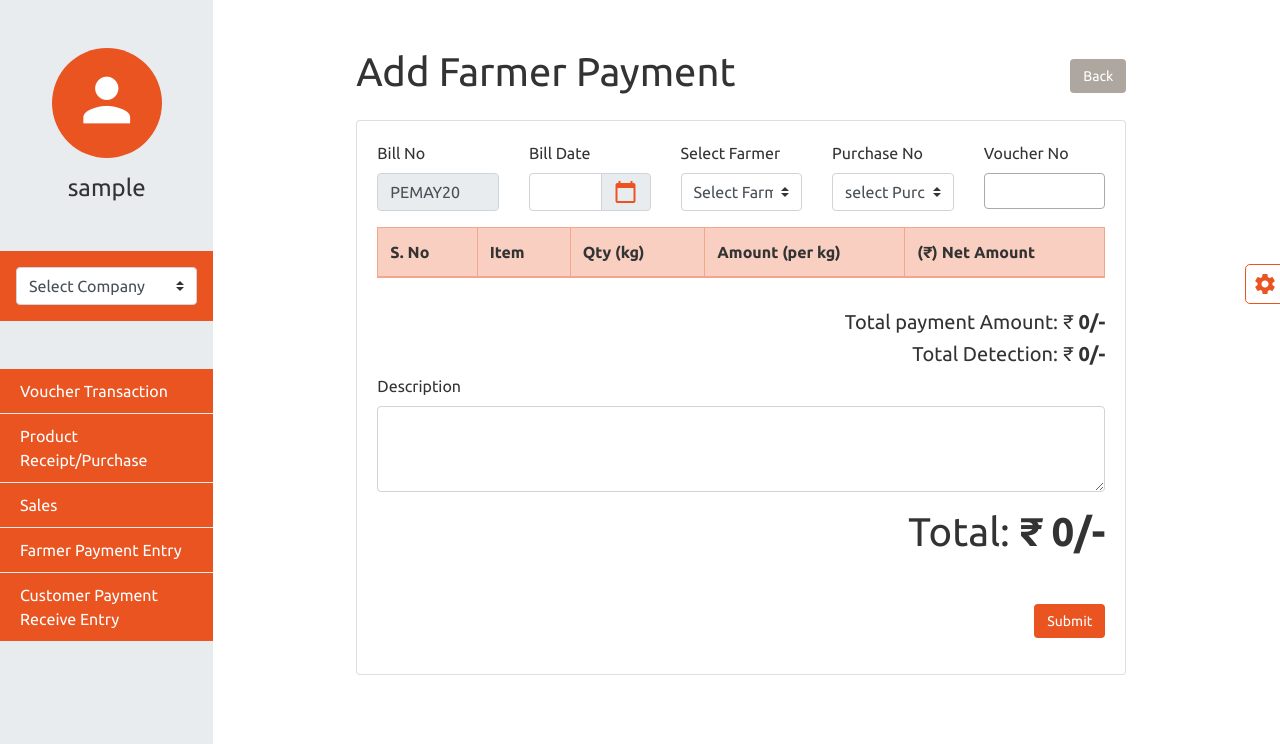
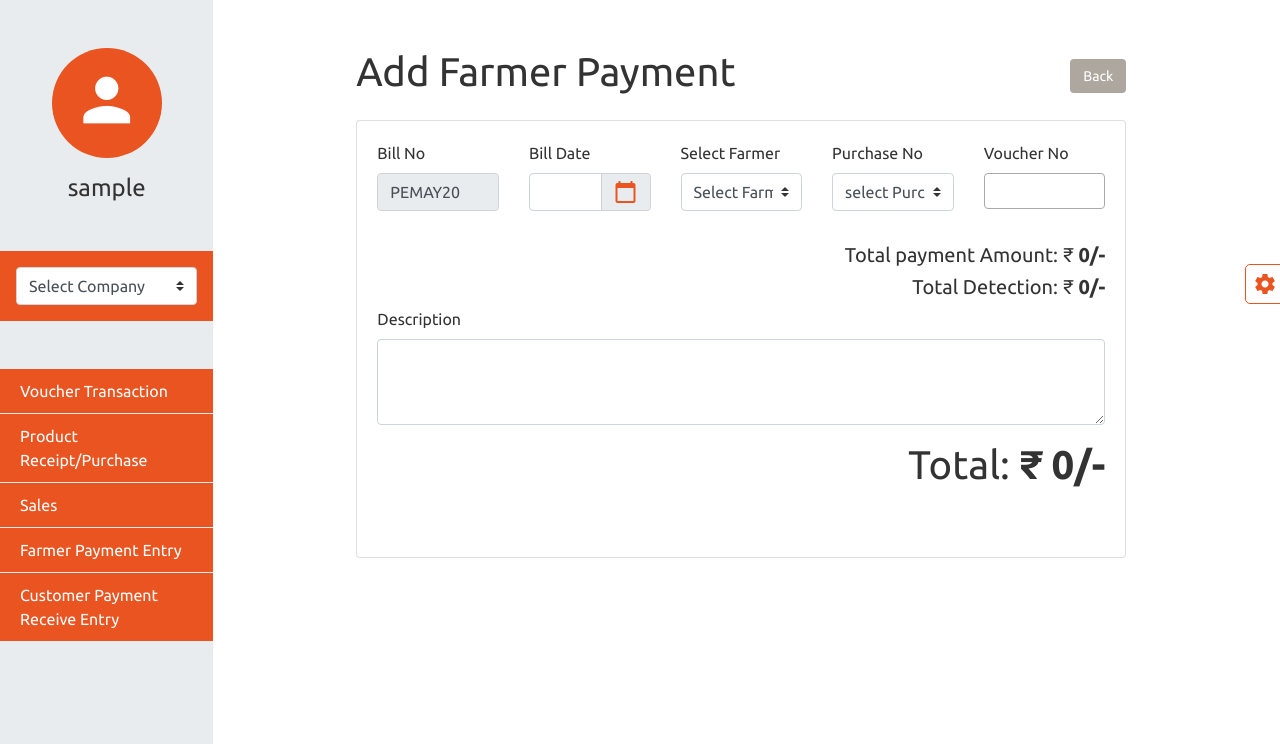
Before and after one commit to exsaro/mango-mandi, a PHP site: page /View/addFarmerPayment.php in a window 1280 px wide. Shown: the part 56-800 px from the top of the page. Run offline with PHP 8.4, Linux system fonts and the light colour scheme; the visitor is signed in with stand-in values (Sample User, id 1); data that the repository does not hold is empty.

Commit message:
Farmer Entry

```diff
--- a/Model/FarmerPayment.php
+++ b/Model/FarmerPayment.php
@@ -35,7 +35,7 @@
         }
 
         public function getOptionData($table,$field,$id){
-            $sql = "SELECT * FROM ".$table." WHERE ".$field."= '".$id."' AND company_id='".$_SESSION['company_id']."'";
+            $sql = "SELECT * FROM ".$table." WHERE ".$field."= '".$id."' AND payment_status = 'B' AND status = 'A' AND company_id='".$_SESSION['company_id']."'";
             $executeQuery = mysqli_query($this->connected,$sql);
             $getData = [];
 
--- a/View/addFarmerPayment.php
+++ b/View/addFarmerPayment.php
@@ -46,7 +46,7 @@
                                     <label for="">Select Farmer</label>
                                     <select name="farmer_id" id="payment_farmer_id" class="custom-select" required>
                                         <option value="">Select Farmer</option>
-                                        <?php foreach($farmerOptionData as $fKey => $fValue) { ?>
+                                        <?php foreach($farmerOptionData as $fKey => $fValue) {  ?>
                                             <option <?php echo ($farmer_id ==  $fValue['farmer_id'])?'selected':''; ?> value="<?php echo $fValue['farmer_id']; ?>"> <?php echo $fValue['farmer_name']." - " ; ?><?php echo $fValue['farmer_code']; ?> </option>
                                         <?php } ?>
                                     </select>
@@ -63,7 +63,7 @@
                             <div class="col">
                                 <div class="form-group">
                                     <label for="">Voucher No</label>
-                                    <select name="voucher_id" id="payment_voucher_id" class="custom-select multi" required multiple="multiple">
+                                    <select name="voucher_id" id="payment_voucher_id" class="custom-select multi"  multiple="multiple">
                                     </select>
                                 </div>
                             </div>
@@ -71,7 +71,7 @@
 
 
                         <div class="inline-table mb-3">
-                        <table class="table table-bordered table-primary">
+                        <table class="table table-bordered table-primary d-none" id="payment_detail">
                             <thead>
                                 <tr>
                                     <th>S. No</th>
@@ -88,12 +88,11 @@
                         <p class="text-right h5">Total payment Amount: ₹ <strong><span id="totalSale">0</span>/-</strong></p>
                         <p class="text-right h5">Total Detection: ₹ <strong><span id="totalDetection">0</span>/-</strong></p>
                         <input type="hidden" id="totalSaleAmt" name="totalSaleAmt" value="0"/>
-
-
+                        <input type="hidden" id="reduceAmt" name="reduceAmt" value="0"/>
 
                         <div class="form-group">
                             <label for="">Description</label>
-                            <textarea class="form-control" id="" rows="3" autocomplete="off" spellcheck="false"></textarea>
+                            <textarea class="form-control" id="" rows="3" autocomplete="off" spellcheck="false" required></textarea>
                         </div>
 
                         <p class="text-right h1 mb-5">
@@ -102,7 +101,7 @@
                         </p>
 
 
-                        <div class="form-group text-right"><button type="submit" name='payment_submit' class="btn btn-primary">Submit</button></div>
+                        <div class="form-group text-right d-none" id="pay_now"><button type="submit" name='payment_submit' class="btn btn-primary">PAY NOW</button></div>
 
                     </div>
 
--- a/js/app.js
+++ b/js/app.js
@@ -447,10 +447,13 @@ $('#payment_farmer_id').change(function(){
                     $.each( data['purchase'] , function( index, item ) {
                         purchaseHtml += '<option value="'+item.purchase_id  +'">'+item.receipt_number+'</option>';
                     });
-                    $("#payment_purchase_id").html(purchaseHtml);
+                }else{
+                    var purchaseHtml = '<option value="">No Data Found</option>';
                 }
+                $("#payment_purchase_id").html(purchaseHtml);
+
                 $("#payment_voucher_id").empty();
-                if(data['voucher'].length > 0){
+                if(data['voucher'].length > 0 && data['purchase'].length > 0){
                     var voucherHtml = '<option value="">Select Voucher</option>';
                     $.each( data['voucher'] , function( index, item ) {
                         voucherHtml += '<option value="'+item.voucher_id  +'">'+item.voucher_no+'</option>';
@@ -470,13 +473,14 @@ $('#payment_farmer_id').change(function(){
                         paymentHtml += '<td>'+(index+1)+'</td>';
                         paymentHtml += '<td>'+item.product_name+'('+item.product_code+')'+'</td>';
                         paymentHtml += '<td>'+item.quantity+'</td>';
-                        paymentHtml += '<input type="hidden" id="quantity_'+index+'" value="'+item.quantity+'" aria-label="">';
+                        paymentHtml += '<input type="hidden" id="quantity_'+index+'" name="farmer_payment['+index+'][quantity]" value="'+item.quantity+'" aria-label="">';
+                        paymentHtml += '<input type="hidden" id="product_id_'+index+'" name="farmer_payment['+index+'][product_id]" value="'+item.product_id+'" aria-label="">';
                         paymentHtml += '<td>';
                         paymentHtml += '<div class="input-group mb-0">';
                         paymentHtml += '<div class="input-group-prepend">';
                         paymentHtml += '<span class="input-group-text">₹</span>';
                         paymentHtml += '</div>';
-                        paymentHtml += '<input type="text" class="form-control" onkeyup="farmerPaymentAmountChange('+index+')" id="amount_'+index+'" value="'+amount+'" aria-label="">';
+                        paymentHtml += '<input type="text" class="form-control" onkeyup="farmerPaymentAmountChange('+index+')" id="amount_'+index+'" value="'+amount+'" name="farmer_payment['+index+'][amount]" required aria-label="">';
                         paymentHtml += '</div>';
                         paymentHtml += '</td>';
                         paymentHtml += '<td>';
@@ -484,7 +488,7 @@ $('#payment_farmer_id').change(function(){
                         paymentHtml += '<div class="input-group-prepend">';
                         paymentHtml += '<span class="input-group-text">₹</span>';
                         paymentHtml += '</div>';
-                        paymentHtml += '<input type="text" class="form-control" id="net_amount_'+index+'" value="'+amount*item.quantity+'" aria-label="" readonly>';
+                        paymentHtml += '<input type="text" class="form-control" name="farmer_payment['+index+'][net_amount]"  id="net_amount_'+index+'" value="'+amount*item.quantity+'" aria-label="" readonly>';
                         paymentHtml += '</div>';
                         paymentHtml += '</td>';
                         paymentHtml += '</tr>';
@@ -492,10 +496,10 @@ $('#payment_farmer_id').change(function(){
                         paymentHtml += '<input type="hidden" id="index" value="'+index+'">';
                     });
                     $("#paymentTable").html(paymentHtml);
-                    $("#totalSale").html(totalAmount);
-                    $("#totalSaleAmt").val(totalAmount);
-                    $("#totalAmt").val(parseFloat(totalAmount) - parseFloat(reduction));
-                    $('#totalPayAmount').html(parseFloat(totalAmount) - parseFloat(reduction));
+                    // $("#totalSale").html(totalAmount);
+                    // $("#totalSaleAmt").val(totalAmount);
+                    // $("#totalAmt").val(parseFloat(totalAmount) - parseFloat(reduction));
+                    // $('#totalPayAmount').html(parseFloat(totalAmount) - parseFloat(reduction));
                 }
             }
         });
@@ -522,6 +526,7 @@ $('#payment_voucher_id').change(function(){
                 });
             }
             $("#totalDetection").html(reduction);
+            $("#reduceAmt").val(reduction);
             $('#totalPayAmount').html(parseFloat(totalSale) - parseFloat(reduction));
         });
     }
@@ -551,4 +556,16 @@ function farmerPaymentToatalAmount(){
     $('#totalAmt').val(amtReduse);
 }
 
+
+$('#payment_purchase_id').change(function(){
+    var payment_purchase_id = $('#payment_purchase_id').val();
+    if(payment_purchase_id != ''){
+        $("#payment_detail").removeClass('d-none');
+        $("#pay_now").removeClass('d-none');
+    }else{
+        $("#payment_detail").addClass('d-none');
+        $("#pay_now").addClass('d-none');
+    }
+    farmerPaymentToatalAmount();
+});
 /******** Farmer Payment Entry End **********/
```
